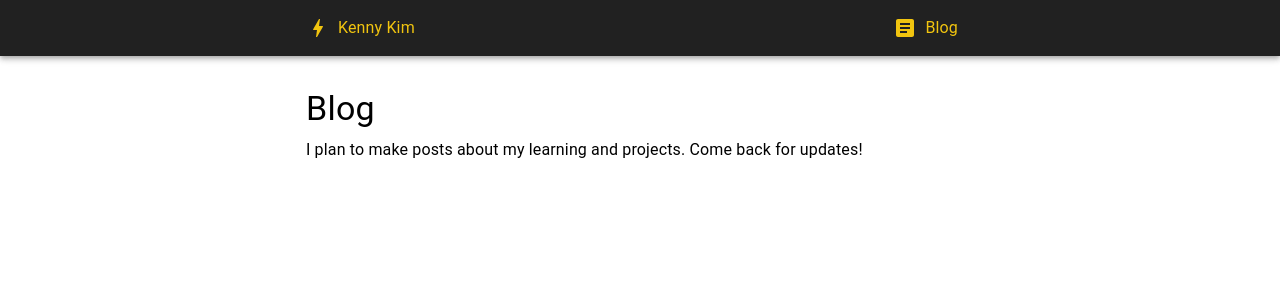
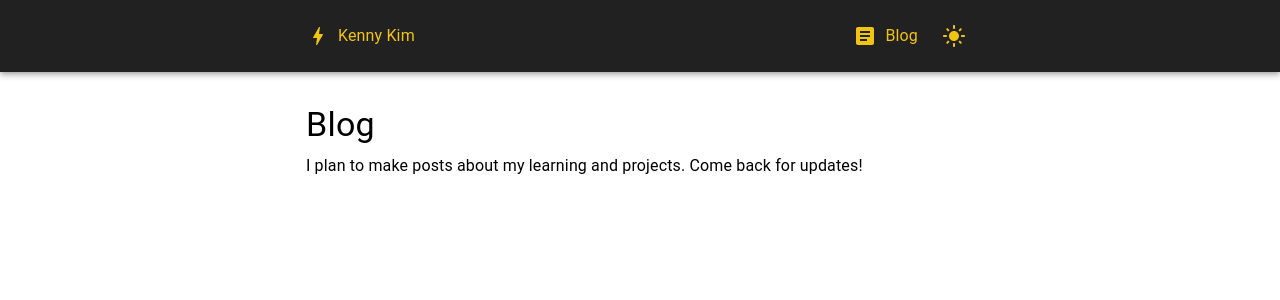
Before and after one commit to kenk2/kenk2.github.io, a Next.js app: page /blog in a window 1280 px wide. Shown: the top 300 px of the page. Built offline with nearby package versions, Linux system fonts and the light colour scheme.

Commit message:
Fix a key warn. Add a scheme toggle.

```diff
--- a/src/components/NavigationBar.tsx
+++ b/src/components/NavigationBar.tsx
@@ -1,9 +1,36 @@
-import { AppBar, Box, Typography } from "@mui/material";
+import { AppBar, Box, IconButton, Typography } from "@mui/material";
 import ArticleIcon from "@mui/icons-material/Article";
 import BoltIcon from "@mui/icons-material/Bolt";
+import LightMode from "@mui/icons-material/LightMode";
+import DarkMode from "@mui/icons-material/DarkMode";
 import Link from "next/link";
+import { useEffect, useState } from "react";
 
 export default function NavigationBar() {
+  const [dark, setDark] = useState<boolean>(false);
+
+  useEffect(() => {
+    const watchScheme = (evt: MediaQueryListEvent) => {
+      document.documentElement.style.colorScheme = evt.matches
+        ? "dark"
+        : "light";
+      setDark(evt.matches);
+    };
+
+    let match: MediaQueryList;
+
+    if (typeof window !== "undefined") {
+      match = window.matchMedia("(prefers-color-scheme: dark)");
+      match?.addEventListener("change", watchScheme);
+    }
+    return () => match && match.removeEventListener("change", watchScheme);
+  }, []);
+
+  const handleToggle = () => {
+    setDark(!dark);
+    document.documentElement.style.colorScheme = dark ? "light" : "dark";
+  };
+
   return (
     <AppBar
       position="static"
@@ -21,6 +48,7 @@ export default function NavigationBar() {
           width: "100%",
           display: "flex",
           justifyContent: "space-between",
+          alignItems: "center",
           flexDirection: "row",
           color: "#f1c40f",
         }}
@@ -33,13 +61,21 @@ export default function NavigationBar() {
             </Typography>
           </Link>
         </Box>
-        <Box sx={{ display: "flex" }}>
+        <Box sx={{ display: "flex", alignItems: "center" }}>
           <Link href="/blog">
-            <Typography sx={{ display: "flex", marginRight: 2 }}>
+            <Typography
+              sx={{
+                display: "flex",
+                marginRight: 2,
+              }}
+            >
               <ArticleIcon sx={{ marginRight: 1 }} />
               Blog
             </Typography>
           </Link>
+          <IconButton onClick={handleToggle} sx={{ color: "#f1c40f" }}>
+            {dark ? <DarkMode /> : <LightMode />}
+          </IconButton>
         </Box>
       </Box>
     </AppBar>
```
Also changed, not shown: src/pages/index.tsx (+4 -7 lines).
